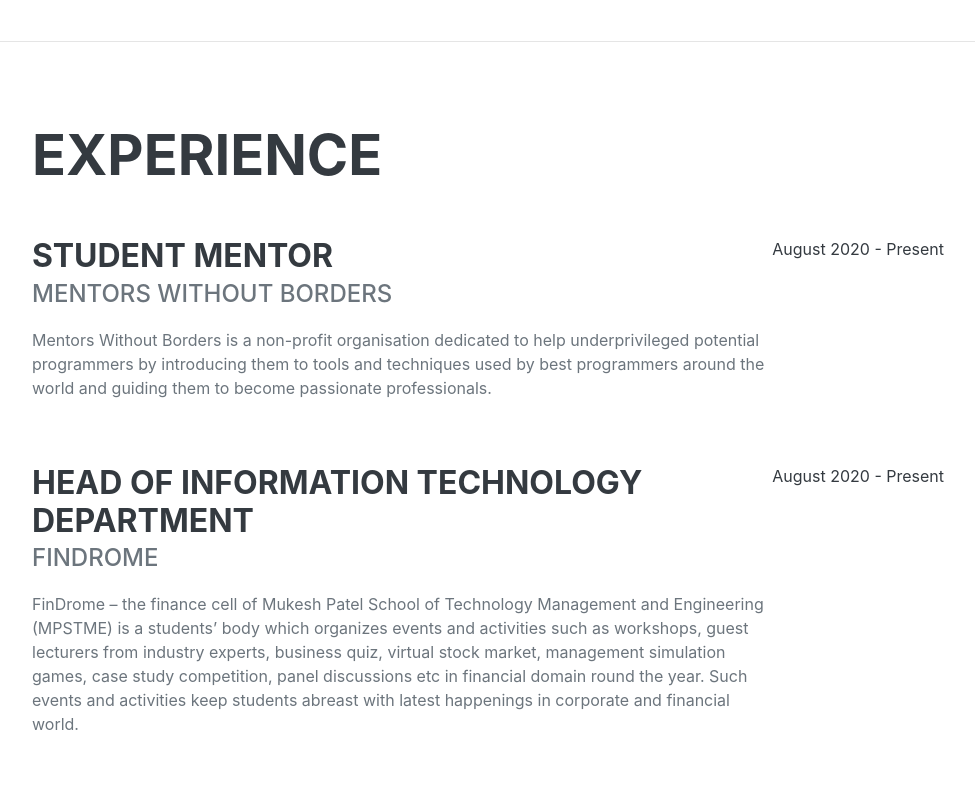
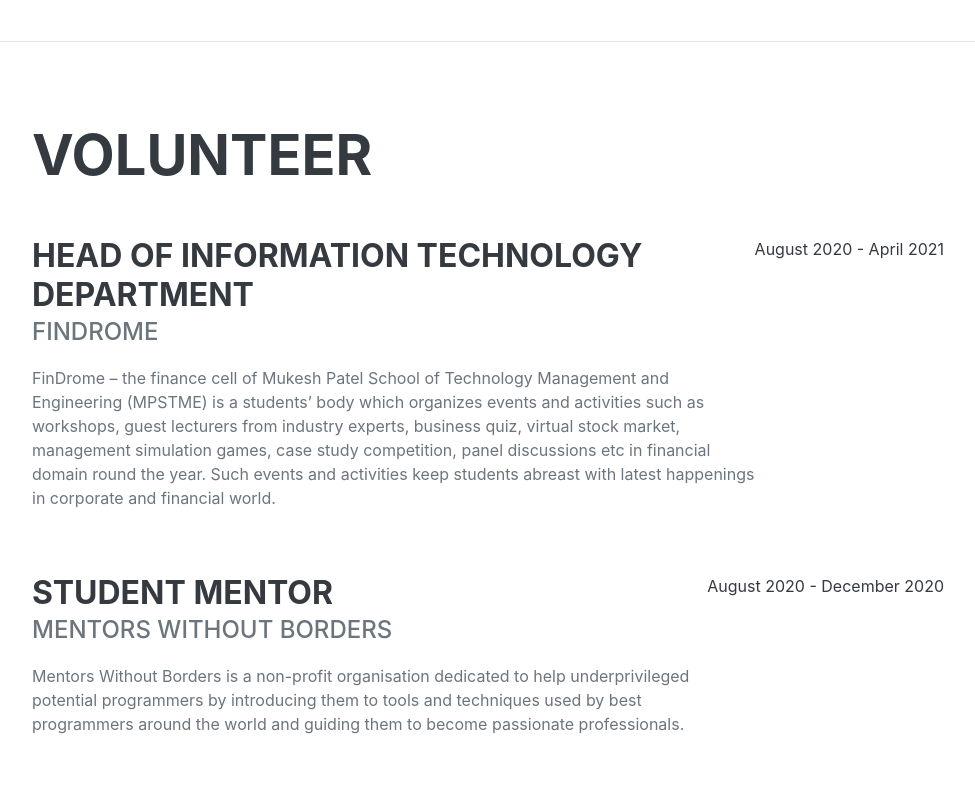
Before and after one commit to dipanshuagarwal/dipanshuagarwal, a plain HTML site: page resume/index.html in a window 1280 px wide. Shown: the part 1560-2357 px from the top of the page, without its empty margins (288-1263 px from the left). Drawn offline with nearby package versions, Linux system fonts and the light colour scheme; a web font is replaced by a local one.

Commit message:
Update !!

```diff
--- a/resume/index.html
+++ b/resume/index.html
@@ -112,18 +112,7 @@
 		<!-- Experience-->
 		<section class="resume-section" id="volunteer">
 			<div class="resume-section-content">
-				<h2 class="mb-5">Experience</h2>
-				<div class="d-flex flex-column flex-md-row justify-content-between mb-5">
-					<div class="flex-grow-1">
-						<h3 class="mb-0">Student Mentor</h3>
-						<div class="subheading mb-3">Mentors Without Borders</div>
-						<p>Mentors Without Borders is a non-profit organisation dedicated to help underprivileged potential
-							programmers by introducing them to tools and techniques used by best programmers around the world and
-							guiding them to become passionate professionals.
-						</p>
-					</div>
-					<div class="flex-shrink-0"><span class="text-primary">August 2020 - Present</span></div>
-				</div>
+				<h2 class="mb-5">Volunteer</h2>
 				<div class="d-flex flex-column flex-md-row justify-content-between mb-5">
 					<div class="flex-grow-1">
 						<h3 class="mb-0">Head of Information Technology Department</h3>
@@ -135,7 +124,18 @@
 							keep students abreast with latest happenings in corporate and financial world.
 						</p>
 					</div>
-					<div class="flex-shrink-0"><span class="text-primary">August 2020 - Present</span></div>
+					<div class="flex-shrink-0"><span class="text-primary">August 2020 - April 2021</span></div>
+				</div>
+				<div class="d-flex flex-column flex-md-row justify-content-between mb-5">
+					<div class="flex-grow-1">
+						<h3 class="mb-0">Student Mentor</h3>
+						<div class="subheading mb-3">Mentors Without Borders</div>
+						<p>Mentors Without Borders is a non-profit organisation dedicated to help underprivileged potential
+							programmers by introducing them to tools and techniques used by best programmers around the world and
+							guiding them to become passionate professionals.
+						</p>
+					</div>
+					<div class="flex-shrink-0"><span class="text-primary">August 2020 - December 2020</span></div>
 				</div>
 				<div class="d-flex flex-column flex-md-row justify-content-between mb-5">
 					<div class="flex-grow-1">
@@ -161,8 +161,7 @@
 						<div class="subheading mb-3">Master of Business Administration in Technology Management
 						</div>
 						<div>Majors - Finance</div>
-						<div>Minors - Business Intelligence Analysis</div>
-						<p>GPA: 3.23 on a Scale of 4</p>
+						<p>GPA: 3.28 on a Scale of 4</p>
 					</div>
 					<div class="flex-shrink-0"><span class="text-primary">July 2017 - Present</span></div>
 				</div>
@@ -172,7 +171,7 @@
 						<div class="subheading mb-3">Bachelor of Technology
 						</div>
 						<div>Computer Science Engineer</div>
-						<p>GPA: 3.23 on a Scale of 4</p>
+						<p>GPA: 3.28 on a Scale of 4</p>
 					</div>
 					<div class="flex-shrink-0"><span class="text-primary">July 2017 - Present</span></div>
 				</div>
```
